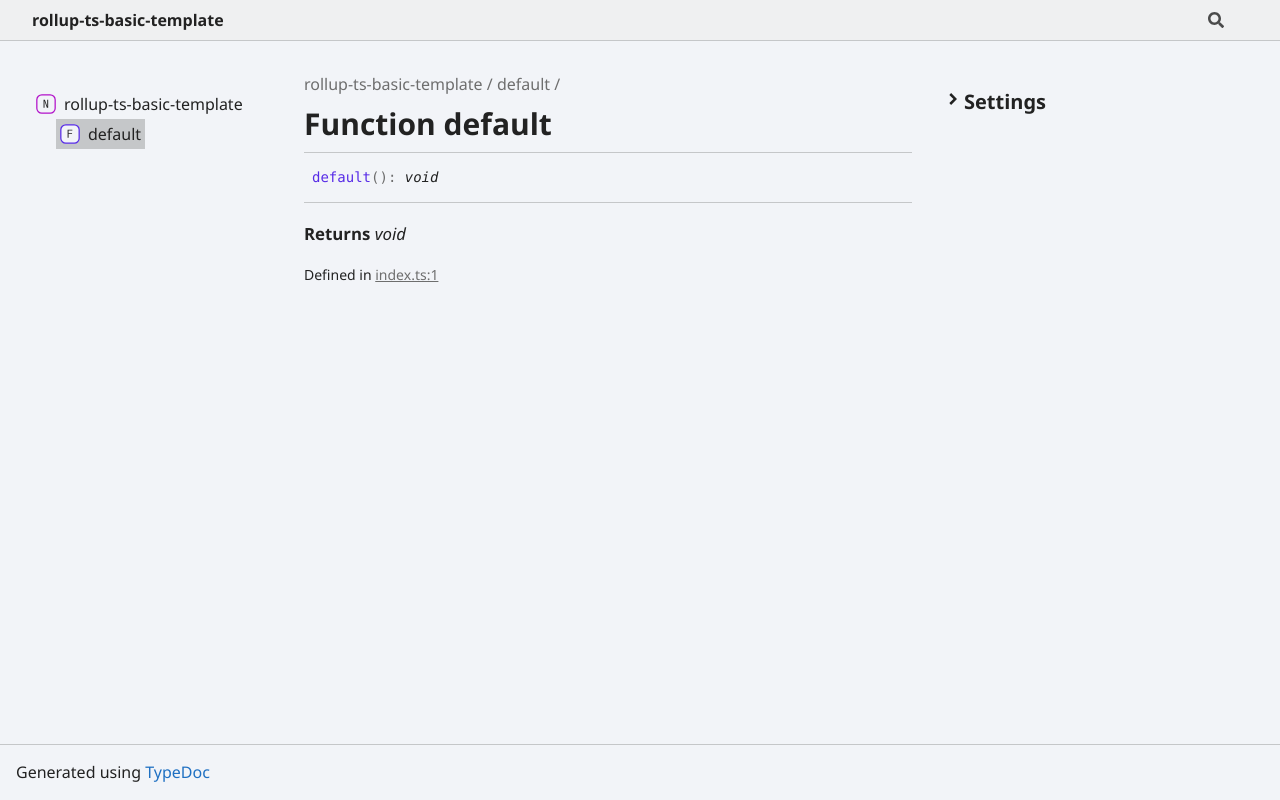
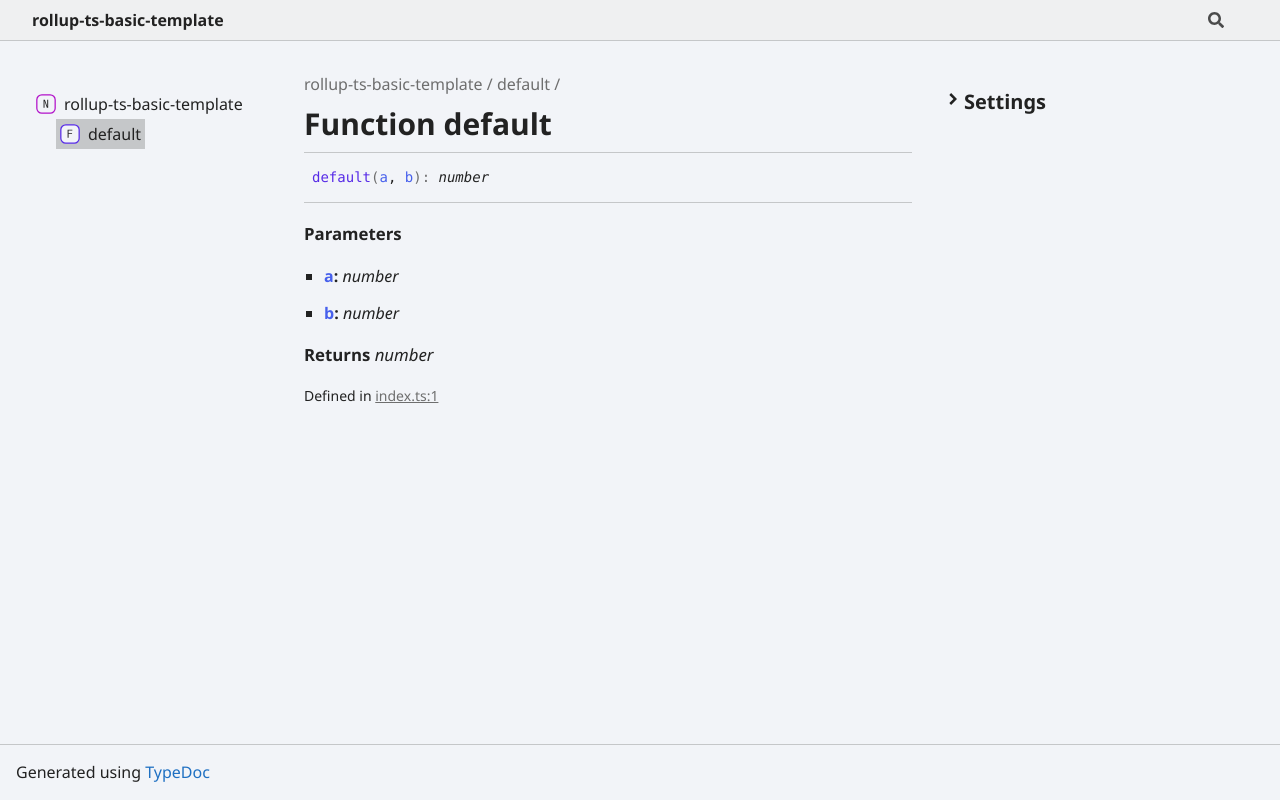
Before and after one commit to supuwoerc/rollup-ts-basic-template, a website with bundled scripts: page docs/functions/default.html in a window 1280 px wide. Built offline with nearby package versions, Linux system fonts and the light colour scheme.

Commit message:
chore: 添加压缩和清理插件

```diff
--- a/docs/functions/default.html
+++ b/docs/functions/default.html
@@ -17,11 +17,18 @@
 <h1>Function default</h1></div>
 <section class="tsd-panel">
 <ul class="tsd-signatures">
-<li class="tsd-signature tsd-anchor-link" id="default"><span class="tsd-kind-call-signature">default</span><span class="tsd-signature-symbol">(</span><span class="tsd-signature-symbol">)</span><span class="tsd-signature-symbol">: </span><span class="tsd-signature-type">void</span><a href="#default" aria-label="Permalink" class="tsd-anchor-icon"><svg class="icon icon-tabler icon-tabler-link" viewBox="0 0 24 24" stroke-width="2" stroke="currentColor" fill="none" stroke-linecap="round" stroke-linejoin="round"><path stroke="none" d="M0 0h24v24H0z" fill="none" id="icon-anchor-a"></path><path d="M10 14a3.5 3.5 0 0 0 5 0l4 -4a3.5 3.5 0 0 0 -5 -5l-.5 .5" id="icon-anchor-b"></path><path d="M14 10a3.5 3.5 0 0 0 -5 0l-4 4a3.5 3.5 0 0 0 5 5l.5 -.5" id="icon-anchor-c"></path></svg></a></li>
+<li class="tsd-signature tsd-anchor-link" id="default"><span class="tsd-kind-call-signature">default</span><span class="tsd-signature-symbol">(</span><span class="tsd-kind-parameter">a</span>, <span class="tsd-kind-parameter">b</span><span class="tsd-signature-symbol">)</span><span class="tsd-signature-symbol">: </span><span class="tsd-signature-type">number</span><a href="#default" aria-label="Permalink" class="tsd-anchor-icon"><svg class="icon icon-tabler icon-tabler-link" viewBox="0 0 24 24" stroke-width="2" stroke="currentColor" fill="none" stroke-linecap="round" stroke-linejoin="round"><path stroke="none" d="M0 0h24v24H0z" fill="none" id="icon-anchor-a"></path><path d="M10 14a3.5 3.5 0 0 0 5 0l4 -4a3.5 3.5 0 0 0 -5 -5l-.5 .5" id="icon-anchor-b"></path><path d="M14 10a3.5 3.5 0 0 0 -5 0l-4 4a3.5 3.5 0 0 0 5 5l.5 -.5" id="icon-anchor-c"></path></svg></a></li>
 <li class="tsd-description">
-<h4 class="tsd-returns-title">Returns <span class="tsd-signature-type">void</span></h4><aside class="tsd-sources">
+<div class="tsd-parameters">
+<h4 class="tsd-parameters-title">Parameters</h4>
+<ul class="tsd-parameter-list">
+<li>
+<h5><span class="tsd-kind-parameter">a</span>: <span class="tsd-signature-type">number</span></h5></li>
+<li>
+<h5><span class="tsd-kind-parameter">b</span>: <span class="tsd-signature-type">number</span></h5></li></ul></div>
+<h4 class="tsd-returns-title">Returns <span class="tsd-signature-type">number</span></h4><aside class="tsd-sources">
 <ul>
-<li>Defined in <a href="https://github.com/supuwoerc/rollup-ts-basic-template/blob/ab9ec9f/src/index.ts#L1">index.ts:1</a></li></ul></aside></li></ul></section></div>
+<li>Defined in <a href="https://github.com/supuwoerc/rollup-ts-basic-template/blob/6221c14/src/index.ts#L1">index.ts:1</a></li></ul></aside></li></ul></section></div>
 <div class="col-sidebar">
 <div class="page-menu">
 <div class="tsd-navigation settings">
--- a/package.json
+++ b/package.json
@@ -60,6 +60,7 @@
         "@types/jest": "^29.5.1",
         "@typescript-eslint/eslint-plugin": "^5.59.2",
         "@typescript-eslint/parser": "^5.59.2",
+        "add": "^2.0.6",
         "esbuild": "^0.17.18",
         "eslint": "^8.40.0",
         "eslint-config-airbnb-base": "^15.0.0",
@@ -73,8 +74,11 @@
         "lint-staged": "^13.2.2",
         "prettier": "^2.8.8",
         "rollup": "^3.21.5",
+        "rollup-plugin-cleaner": "^1.0.0",
+        "rollup-plugin-cleanup": "^3.2.1",
         "rollup-plugin-dts": "^5.3.0",
         "rollup-plugin-esbuild": "^5.0.0",
+        "rollup-plugin-terser": "^7.0.2",
         "rollup-plugin-typescript2": "^0.34.1",
         "ts-jest": "^29.1.0",
         "typedoc": "^0.24.6",
--- a/rollup.config.js
+++ b/rollup.config.js
@@ -7,6 +7,8 @@ import esbuild from 'rollup-plugin-esbuild'
 import typescript from 'rollup-plugin-typescript2'
 import babel from '@rollup/plugin-babel'
 import eslint from '@rollup/plugin-eslint'
+import { terser } from 'rollup-plugin-terser'
+import cleaner from 'rollup-plugin-cleaner'
 const entries = ['src/index.ts']
 
 const plugins = [
@@ -31,6 +33,8 @@ const plugins = [
     typescript(),
     commonjs(),
     esbuild(),
+    terser(),
+    cleaner({ targets: ['./dist/'], silent: false }),
 ]
 
 export default [
```
Also changed, not shown: dist/index.common.js, dist/index.esm.js, dist/index.umd.js, pnpm-lock.yaml.
